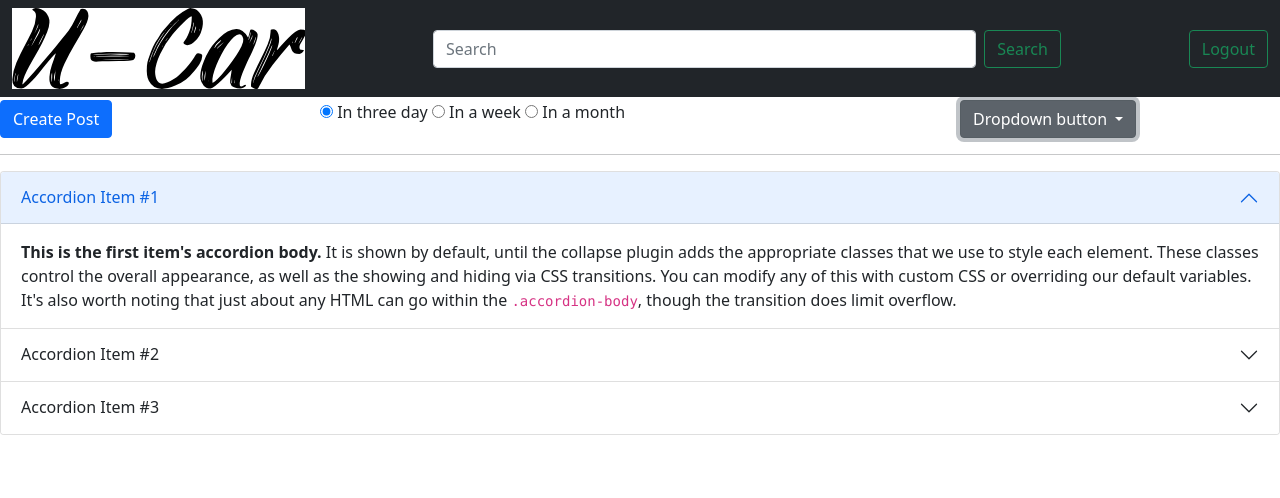
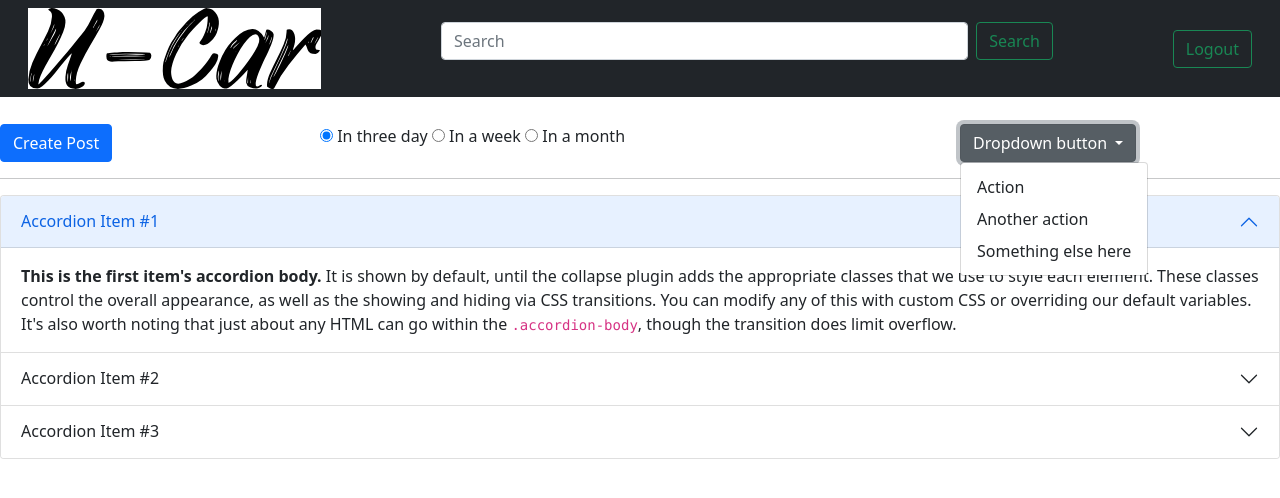
Before and after one commit to hilshong2580/cs326-final-zeta, a plain HTML site: page FrontEnd/src/main.html in a window 1280 px wide. Both pictures are taken after a click on the button "Dropdown button". Drawn offline with nearby package versions, Linux system fonts and the light colour scheme.

Commit message:
fix dropdown button

```diff
--- a/FrontEnd/css/main.css
+++ b/FrontEnd/css/main.css
@@ -1,3 +1,7 @@
 .filterBar{
     padding-top: 100px;
 }
+
+.show {display: block;}
+
+/* .dropdown a:hover {background-color: #ddd;} */
--- a/FrontEnd/src/main.html
+++ b/FrontEnd/src/main.html
@@ -6,8 +6,22 @@
     <meta name="viewport" content="width=device-width, initial-scale=1.0">
     <link href="../css/main.css" rel="stylesheet">
     <title>Hello, world!</title>
-    <!-- import the bootstrap css -->
+
+
+    <script src="dropdownbtr.js"></script>
+    <script src="https://maxcdn.bootstrapcdn.com/bootstrap/3.4.1/js/bootstrap.min.js"></script> -->
+
+ <link rel="stylesheet" href="https://maxcdn.bootstrapcdn.com/bootstrap/4.0.0/css/bootstrap.min.css" integrity="sha384-Gn5384xqQ1aoWXA+058RXPxPg6fy4IWvTNh0E263XmFcJlSAwiGgFAW/dAiS6JXm" crossorigin="anonymous">
+ <script src="https://code.jquery.com/jquery-3.2.1.slim.min.js" integrity="sha384-KJ3o2DKtIkvYIK3UENzmM7KCkRr/rE9/Qpg6aAZGJwFDMVNA/GpGFF93hXpG5KkN" crossorigin="anonymous"></script>
+ <script src="https://cdnjs.cloudflare.com/ajax/libs/popper.js/1.12.9/umd/popper.min.js" integrity="sha384-ApNbgh9B+Y1QKtv3Rn7W3mgPxhU9K/ScQsAP7hUibX39j7fakFPskvXusvfa0b4Q" crossorigin="anonymous"></script>
+ <script src="https://maxcdn.bootstrapcdn.com/bootstrap/4.0.0/js/bootstrap.min.js" integrity="sha384-JZR6Spejh4U02d8jOt6vLEHfe/JQGiRRSQQxSfFWpi1MquVdAyjUar5+76PVCmYl" crossorigin="anonymous"></script>
+
+ <!-- import the bootstrap css -->
     <link href="https://cdn.jsdelivr.net/npm/bootstrap@5.1.3/dist/css/bootstrap.min.css" rel="stylesheet" integrity="sha384-1BmE4kWBq78iYhFldvKuhfTAU6auU8tT94WrHftjDbrCEXSU1oBoqyl2QvZ6jIW3" crossorigin="anonymous">
+
+
+
+
 
 </head>
 <body>
@@ -82,11 +96,11 @@
                     <button class="btn btn-secondary dropdown-toggle" type="button" id="dropdownMenuButton" data-toggle="dropdown" aria-haspopup="true" aria-expanded="false">
                       Dropdown button
                     </button>
-                    <div class="dropdown-menu" aria-labelledby="dropdownMenuButton">
-                      <a class="dropdown-item" href="#">Action</a>
-                      <a class="dropdown-item" href="#">Another action</a>
-                      <a class="dropdown-item" href="#">Something else here</a>
-                    </div>
+                    <ul class="dropdown-menu" aria-labelledby="dropdownMenuButton1">
+                    <li><a class="dropdown-item" href="#">Action</a></li>
+                    <li><a class="dropdown-item" href="#">Another action</a></li>
+                    <li> <a class="dropdown-item" href="#">Something else here</a></li>
+                    </ul>
                   </div>
             </div>
           </div>
```
